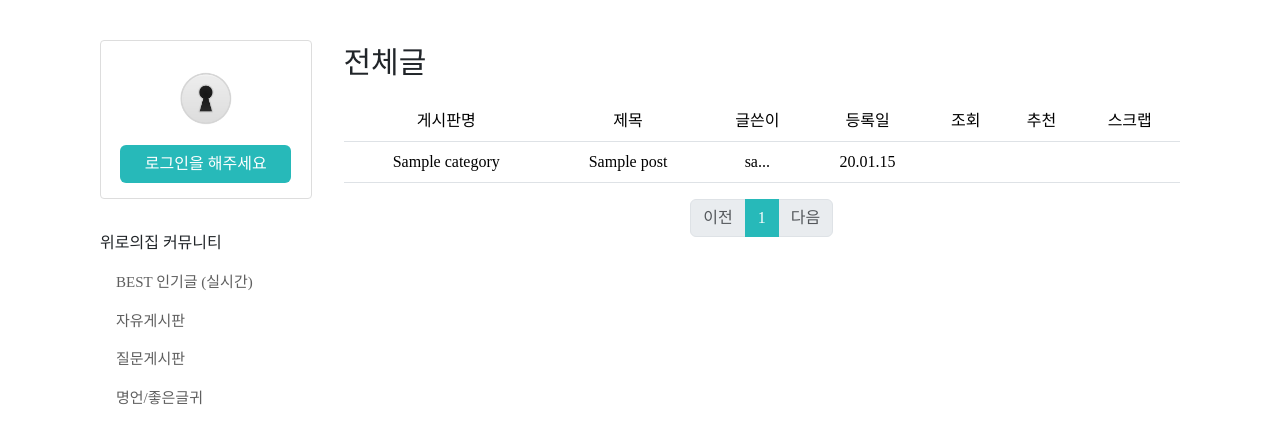
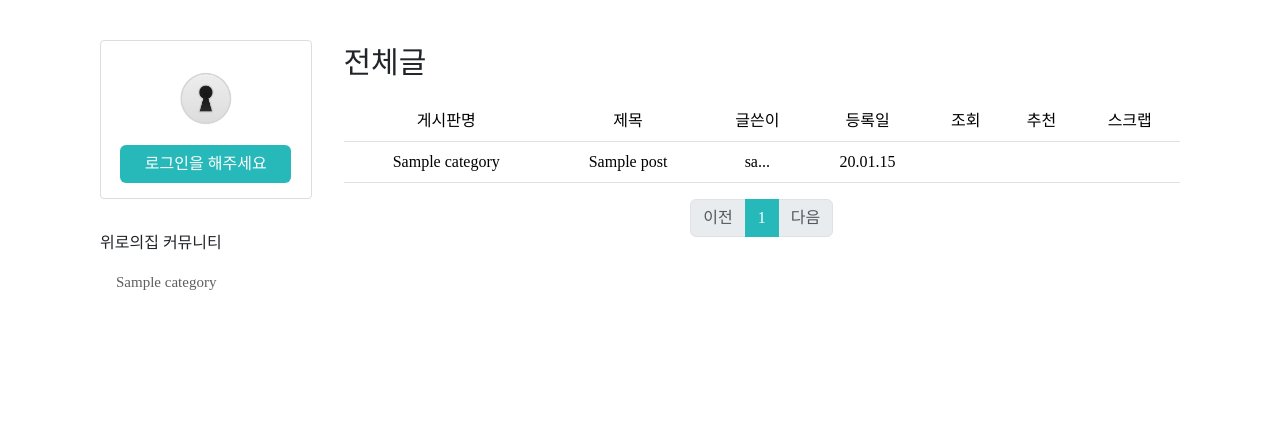
Before and after one commit to jn-97/Personal-PJT-02, a Django app: page / in a window 1280 px wide. Shown: the part 55-499 px from the top of the page. Run offline with Django 3.2, Linux system fonts and the light colour scheme; tables that the repository leaves empty hold one stand-in row (values such as "Sample post"); some libraries are stand-ins or nearby versions; some web fonts are replaced.

Commit message:
feat: 현재까지 모든 category 기능 재보수 and 완성

```diff
--- a/community/templates/community/community.html
+++ b/community/templates/community/community.html
@@ -2,6 +2,12 @@
 {% load static %}
 
 {% block css %}<link rel="stylesheet" href="{% static 'css/community/community.css' %}">{% endblock css %}
+
+{% block mini-category %}
+{% for post in posts %}
+<a href="{% url 'community:category' category_id=post.category.pk %}" class="a-text"><p class="p-text">{{ post.category.name }}</p></a>
+{% endfor %}
+{% endblock mini-category %}
 
 {% block content %}
 <p style="font-size: 30px;">전체글</p>
--- a/community/templates/community/community_create.html
+++ b/community/templates/community/community_create.html
@@ -3,6 +3,12 @@
 {% load django_bootstrap5 %}
 
 {% block css %}<link rel="stylesheet" href="{% static 'css/community/community_create.css' %}">{% endblock css %}
+
+{% block mini-category %}
+{% for post in posts %}
+<a href="{% url 'community:category' category_id=post.category.pk %}" class="a-text"><p class="p-text">{{ post.category.name }}</p></a>
+{% endfor %}
+{% endblock mini-category %}
 
 {% block content %}
   <div>
--- a/community/templates/community/detail.html
+++ b/community/templates/community/detail.html
@@ -2,6 +2,12 @@
 {% load static %}
 
 {% block css %}<link rel="stylesheet" href="{% static 'css/community/detail.css' %}">{% endblock css %}
+
+{% block mini-category %}
+{% for c in category %}
+<a href="{% url 'community:category' category_id=post.category.pk %}" class="a-text"><p class="p-text">{{ c.name }}</p></a>
+{% endfor %}
+{% endblock mini-category %}
 
 {% block content %}
 <div class="header-2">
--- a/community/views.py
+++ b/community/views.py
@@ -12,7 +12,7 @@ def community(request):
   page_obj = paginator.get_page(page)
 
   context = {
-    'posts': page_obj
+    'posts': page_obj,
   }
 
   return render(request, 'community/community.html', context)
@@ -20,7 +20,7 @@ def community(request):
 @login_required
 def community_create(request):
 
-  category = Category.objects.all()
+  posts = Post.objects.all().order_by('-created_at')
 
   if request.method == 'POST':
     form = PostForm(request.POST)
@@ -33,15 +33,28 @@ def community_create(request):
   else:
     form = PostForm()
 
-  return render(request, 'community/community_create.html', {'form': form, 'category': category})
+  context = {
+    'posts': posts,
+    'form': form,
+  }
+
+  return render(request, 'community/community_create.html', context)
 
 def detail(request, category_id, pk):
   post = get_object_or_404(Post, pk=pk)
+  category = Category.objects.all().order_by('-id')
 
-  return render(request, 'community/detail.html', {'post': post})
+  return render(request, 'community/detail.html', {'post': post, 'category': category})
 
 def category(request, category_id):
-  category = get_object_or_404(Category, id=category_id).order_by('-created_at')
+  category = get_object_or_404(Category, id=category_id)
   posts = Post.objects.filter(category=category)
+  categories = Category.objects.all().order_by('-id')
 
-  return render(request, 'community/category.html', {'category': category, 'posts': posts})
+  context = {
+    'category': category,
+    'posts': posts,
+    'categories': categories,
+  }
+
+  return render(request, 'community/category.html', context)
--- a/templates/base.html
+++ b/templates/base.html
@@ -70,10 +70,8 @@
           <li class="main-category">
             <div>위로의집 커뮤니티</div>
             <ul class="mini-category">
-              <a href="" class="a-text"><p class="p-text">BEST 인기글 (실시간)</p></a>
-              <a href="" class="a-text"><p class="p-text">자유게시판</p></a>
-              <a href="" class="a-text"><p class="p-text">질문게시판</p></a>
-              <a href="" class="a-text"><p class="p-text">명언/좋은글귀</p></a>
+              {% block mini-category %}
+              {% endblock mini-category %}
             </ul>
           </li>
         </div>
```
Also changed, not shown: community/templates/community/category.html (+7 -1 lines).
